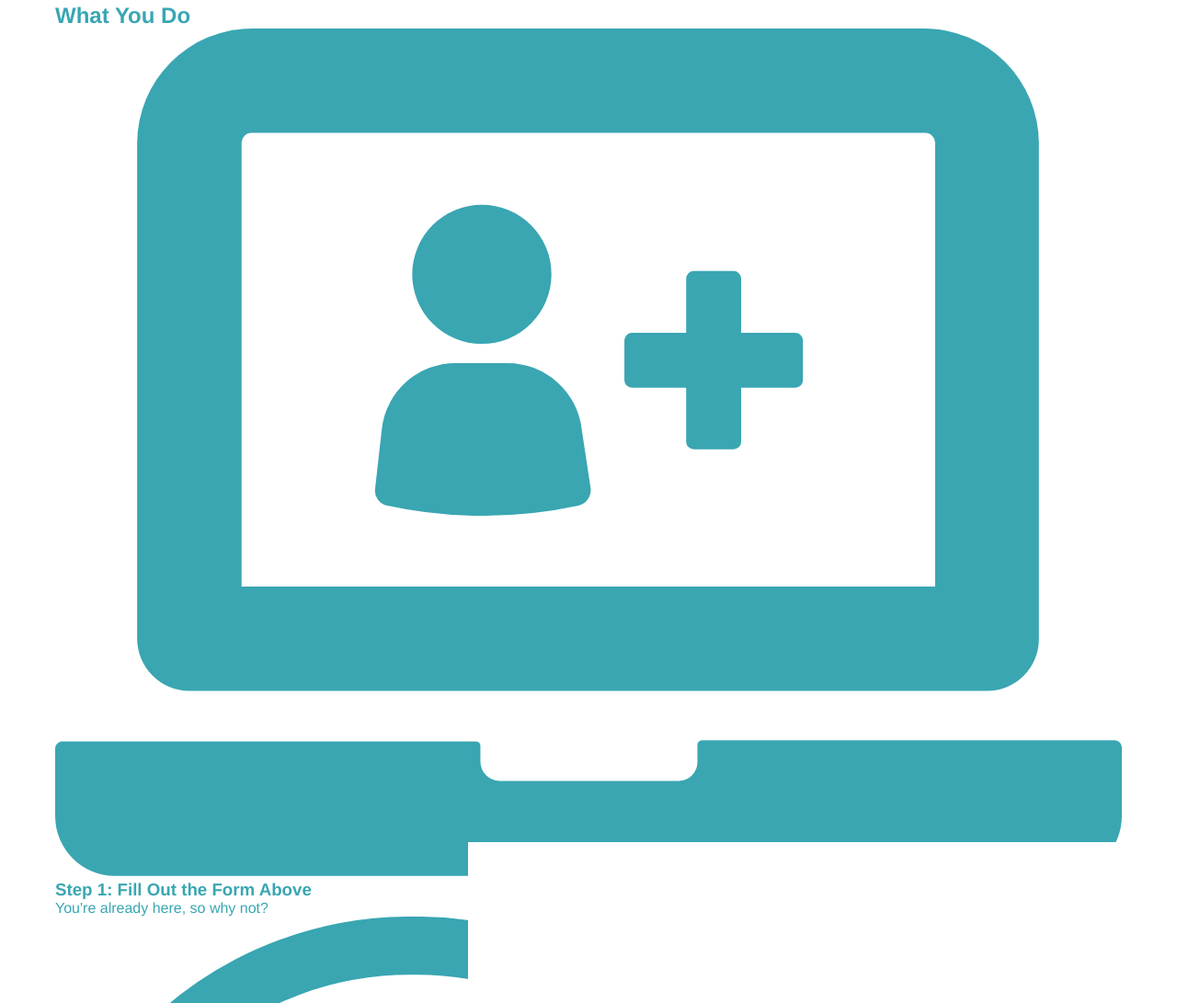
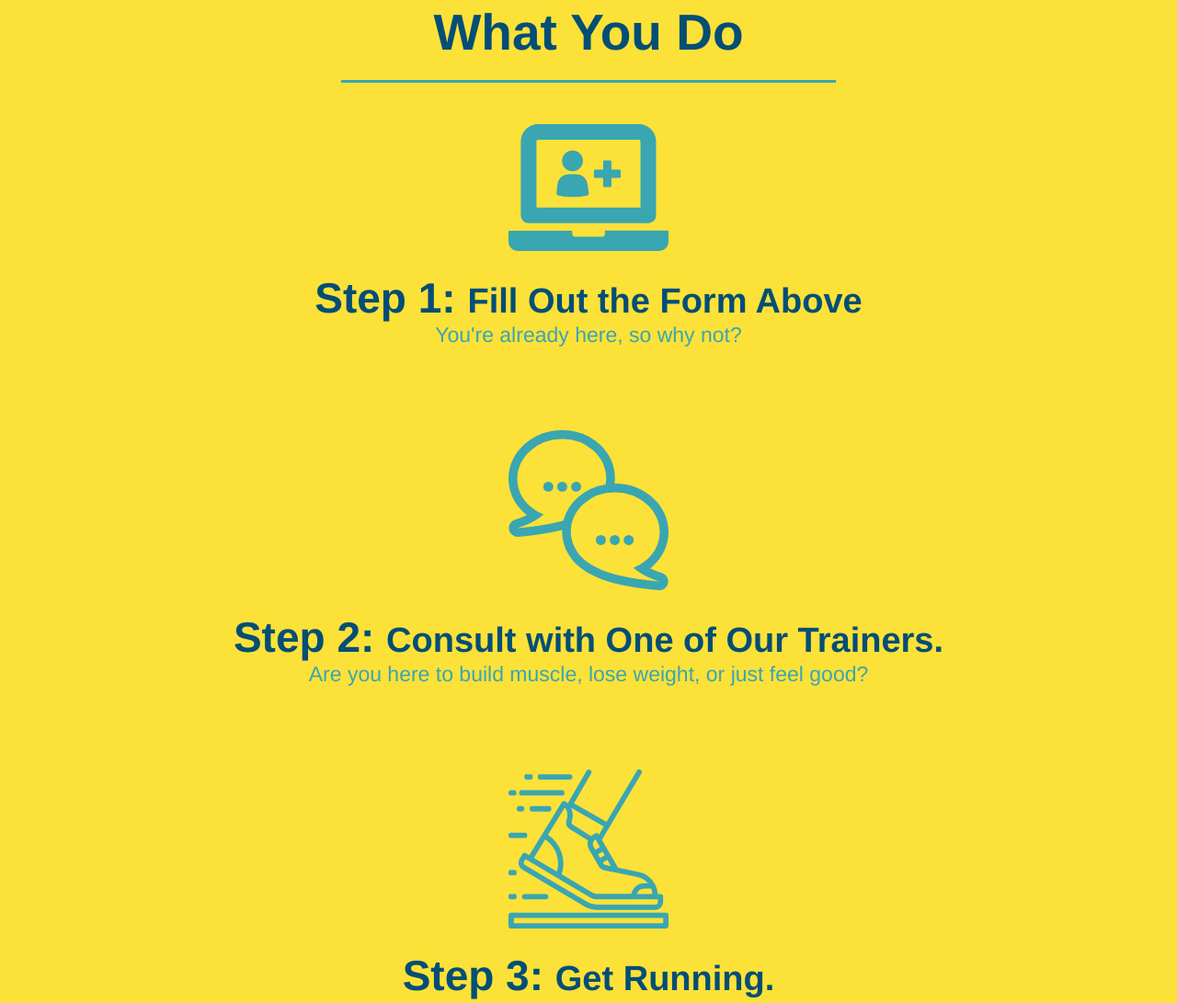
Before and after one commit to corycalaway/run-buddy, a plain HTML site: page index.html in a window 1280 px wide. Shown: the part 1117-2208 px from the top of the page at 92% size. Drawn offline with Linux system fonts and the light colour scheme.

Commit message:
css formating for what you do section

```diff
--- a/assets/css/style.css
+++ b/assets/css/style.css
@@ -132,14 +132,26 @@ background-color: #204e76;
     text-align: center;
 }
 
-.intro h2 {
-    font-size: 55px;
-    color: #024e76;
-    margin-bottom: 35px;
-    padding: 0 100px 20px 100px;
-    border-bottom: 3px solid #fce138;
-    display: inline-block;
+/* section headings */
+
+.section-title {
+font-size: 55px;
+color: #024e76;
+margin-bottom: 35px;
+padding: 0 100px 20px 100px;
+display: inline-block;
+border-bottom: 3px solid;
 }
+
+.primary-border {
+    border-color: #fce138;
+}
+
+.secondary-border {
+    border-color: #39a6b2;
+}
+
+/* what we do */
 
 .intro p {
     line-height: 1.7;
@@ -148,3 +160,33 @@ background-color: #204e76;
     font-size: 20px;
     margin: 0 auto;
 }
+
+/* what you do */
+.steps {
+    text-align: center;
+    background: #fce138;
+}
+
+.steps div {
+    margin-bottom: 80px;
+}
+
+.steps img {
+    width: 15%;
+    margin: 10px 0;
+}
+
+.steps h3 {
+    color: #024e76;
+    font-size: 46px;
+    margin-top: 10px;
+}
+
+.steps p {
+    color: #39a6b2;
+    font-size: 23px;
+}
+
+.steps span {
+    font-size: 38px;
+}
--- a/index.html
+++ b/index.html
@@ -70,41 +70,41 @@
 
         <!-- "what we do" section-->
         <section id="what-we-do" class="intro">
-            <h2>What We Do</h2>
+            <h2 class="section-title primary-border">What We Do</h2>
             <p>
                 butcher selfies chambray shabby chic gentrify readymade yr Echo Park XOXO Tumblr normcore Banksy direct trade Blue Bottle chillwave you probably haven't heard of them single-origin coffee Vice fanny pack fixie Odd Future Austin fingerstache pickled twee synth Wes Anderson Thundercats viral bitters flannel meggings narwhal Marfa Schlitz sustainable Intelligentsia umami deep v craft
             </p>
         </section>
 
         <!-- "what you do" section -->
-        <section id="what-you-do">
-            <h2>What You Do</h2>
+        <section id="what-you-do" class="steps">
+            <h2 class="section-title secondary-border">What You Do</h2>
 
             <div>
                 <!-- insert this img element -->
                 <img src="./assets/images/step-1.svg" alt="" />
-                <h3>Step 1: Fill Out the Form Above</h3>
+                <h3>Step 1: <span>Fill Out the Form Above</span></h3>
                 <p>You're already here, so why not?</p>
             </div>
 
             <div>
                 <!-- img element -->
                 <img src="./assets/images/step-2.svg" alt="" />
-                <h3>Step 2: Consult with One of Our Trainers.</h3>
+                <h3>Step 2: <span>Consult with One of Our Trainers.</span></h3>
                 <p>Are you here to build muscle, lose weight, or just feel good?</p>
             </div>
 
             <div>
                 <!-- img element -->
                 <img src="./assets/images/step-3.svg" alt="" />
-                <h3>Step 3: Get Running.</h3>
+                <h3>Step 3: <span>Get Running.</span></h3>
                 <p>Hit the ground running (literally) once your trainer lays out your plan.</p>
             </div>
 
             <div>
                 <!-- img element -->
                 <img src="./assets/images/step-4.svg" alt="" />
-                <h3>Step 4: See Results.</h3>
+                <h3>Step 4: <span>See Results.</span></h3>
                 <p>Bi-weekly checkins with your trainer will keep you focused</p>
             </div>
 
```
